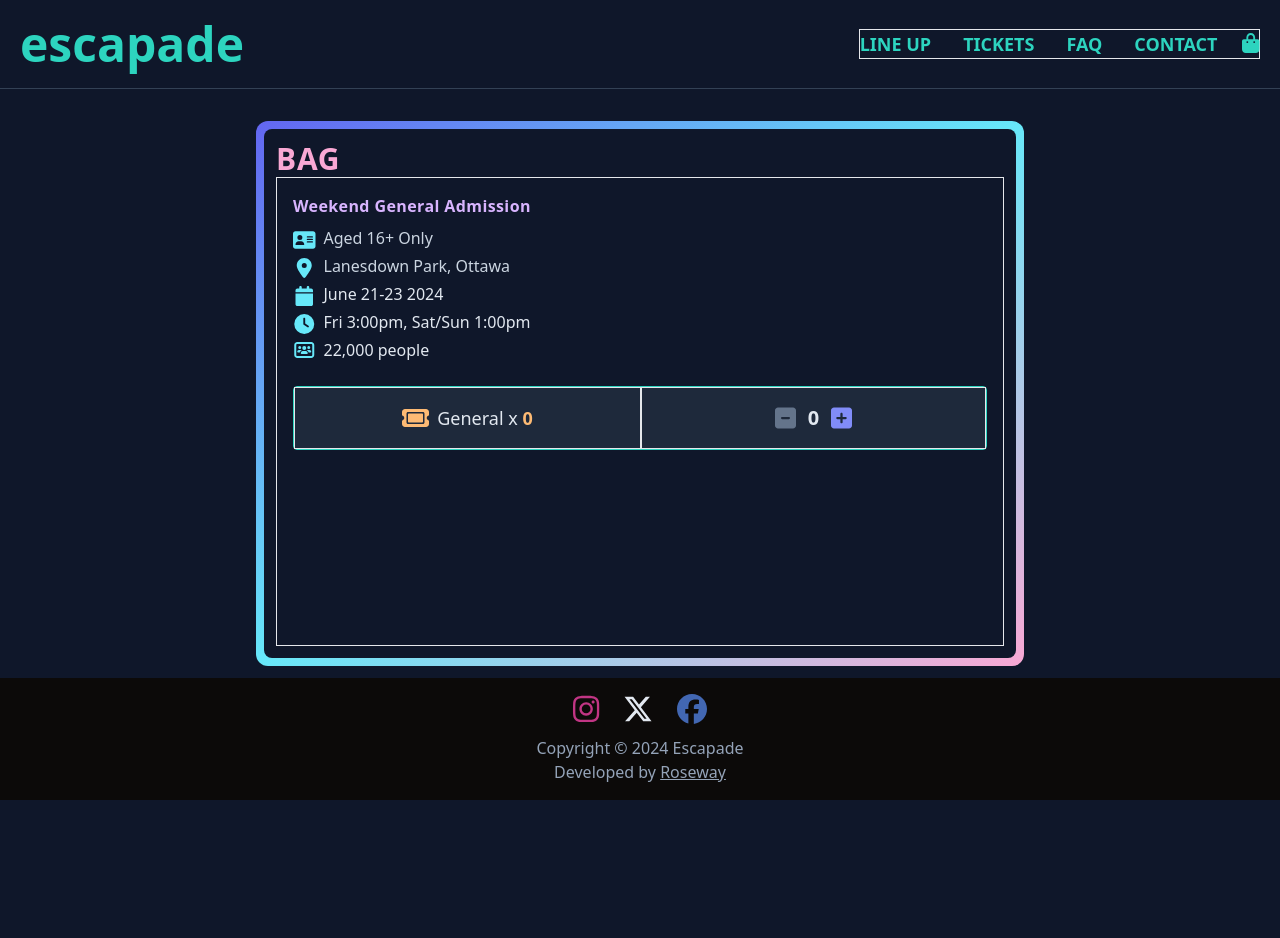
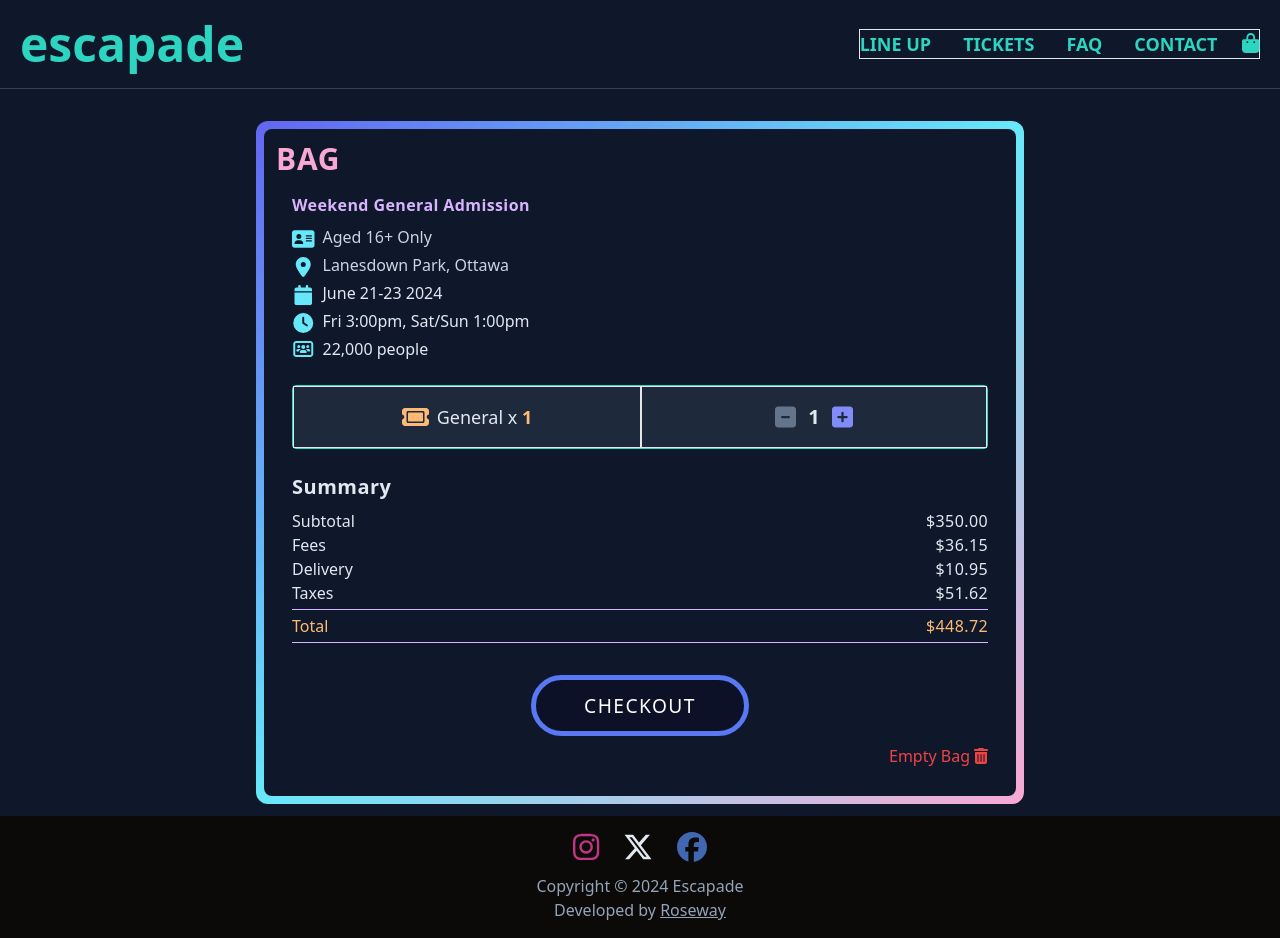
Before and after one commit to bokkle/escapade-react, a React (Vite) app: page /cart in a window 1280 px wide. Before the commit the page ends 800 px from the top, so only its background shows below. Built offline with nearby package versions, Linux system fonts and the light colour scheme; no server answers.

Commit message:
cosmetic work

```diff
--- a/src/cart/Cart.jsx
+++ b/src/cart/Cart.jsx
@@ -1,9 +1,8 @@
-import { FontAwesomeIcon } from '@fortawesome/react-fontawesome';
 import CartContent from './CartContent';
 
 function Cart() {
   return (
-    <div className="flex flex-1 justify-center">
+    <div className="flex justify-center">
       <div
         className="max-w-3xl flex-1 rounded-xl bg-gradient-to-br from-indigo-500
     via-cyan-300 to-pink-300 p-2"
--- /dev/null
+++ b/src/cart/CartButtons.jsx
@@ -0,0 +1,20 @@
+import { FontAwesomeIcon } from '@fortawesome/react-fontawesome';
+import VoltageButton from '../ui/VoltageButton';
+import { faTrashCan } from '@fortawesome/free-solid-svg-icons';
+
+function CartButtons() {
+  return (
+    <div>
+      <div className="mt-8 flex flex-col items-center">
+        <VoltageButton>Checkout</VoltageButton>
+      </div>
+      <div className="mt-2 flex justify-end">
+        <button className="capitalize text-red-500 hover:text-red-400 flex items-center gap-1">
+          empty bag <FontAwesomeIcon icon={faTrashCan} />
+        </button>
+      </div>
+    </div>
+  );
+}
+
+export default CartButtons;
--- a/src/cart/CartContent.jsx
+++ b/src/cart/CartContent.jsx
@@ -1,11 +1,33 @@
+import { useEffect, useState } from 'react';
+import CartPrice from './CartPrice';
 import CartQuantity from './CartQuantity';
 import TicketInfo from './TicketInfo';
+import CartButtons from './CartButtons';
 
 function CartContent() {
+  const [numTickets, setNumTickets] = useState(1);
+  const subtotal = numTickets * 350;
+
+  const handleInc = () => {
+    if (numTickets === 6) return;
+    setNumTickets((num) => num + 1);
+  };
+
+  const handleDec = () => {
+    if (numTickets === 1) return;
+    setNumTickets((num) => num - 1);
+  };
+
   return (
-    <div className="flex-1 border p-4">
+    <div className="flex-1 p-4">
       <TicketInfo />
-      <CartQuantity />
+      <CartQuantity
+        onHandleInc={handleInc}
+        onHandleDec={handleDec}
+        numTickets={numTickets}
+      />
+      <CartPrice numTickets={numTickets} subtotal={subtotal} />
+      <CartButtons />
     </div>
   );
 }
--- /dev/null
+++ b/src/cart/CartPrice.jsx
@@ -0,0 +1,47 @@
+function CartPrice({ subtotal }) {
+  const fees = subtotal ? 36.15 : 0;
+  const delivery = subtotal ? 10.95 : 0;
+  const taxes = (subtotal + fees + delivery) * 0.13;
+  const total = (subtotal + fees + delivery + taxes).toFixed(2);
+
+  return (
+    <div className="">
+      <h1
+        className="mb-2 text-xl font-semibold capitalize
+      tracking-wide text-slate-200"
+      >
+        summary
+      </h1>
+      <div className="flex justify-between">
+        <p className="capitalize text-slate-200">subtotal</p>
+        <span className="tracking-wide text-slate-200">
+          ${subtotal.toFixed(2)}
+        </span>
+      </div>
+      <div className="flex justify-between">
+        <p className="capitalize text-slate-200">fees</p>
+        <span className="tracking-wide text-slate-200">
+          {subtotal ? '$' + fees : '-'}
+        </span>
+      </div>
+      <div className="flex justify-between">
+        <p className="capitalize text-slate-200">delivery</p>
+        <span className="tracking-wide text-slate-200">
+          {subtotal ? '$' + delivery : '-'}
+        </span>
+      </div>
+      <div className="flex justify-between border-b border-purple-300 pb-1">
+        <p className="capitalize text-slate-200">taxes</p>
+        <span className="tracking-wide text-slate-200">
+          {subtotal ? '$' + taxes.toFixed(2) : '-'}
+        </span>
+      </div>
+      <div className="flex justify-between border-b border-purple-300 py-1">
+        <p className="capitalize text-orange-300">total</p>
+        <span className="tracking-wide text-orange-300">${total}</span>
+      </div>
+    </div>
+  );
+}
+
+export default CartPrice;
--- a/src/cart/CartQuantity.jsx
+++ b/src/cart/CartQuantity.jsx
@@ -1,4 +1,3 @@
-import { useState } from 'react';
 import { FontAwesomeIcon } from '@fortawesome/react-fontawesome';
 import {
   faSquareMinus,
@@ -6,21 +5,7 @@
   faTicket,
 } from '@fortawesome/free-solid-svg-icons';
 
-function CartQuantity() {
-  const [numTickets, setNumTickets] = useState(0);
-
-  console.log(numTickets);
-
-  const handleInc = () => {
-    if (numTickets === 6) return;
-    setNumTickets((num) => num + 1);
-  };
-
-  const handleDec = () => {
-    if (numTickets === 0) return;
-    setNumTickets((num) => num - 1);
-  };
-
+function CartQuantity({ onHandleInc, onHandleDec, numTickets }) {
   return (
     <div className="my-6 flex flex-row rounded border border-teal-400 bg-slate-800">
       <div className="flex flex-1 items-center justify-center space-x-2 border py-4">
@@ -38,15 +23,15 @@
           <FontAwesomeIcon
             icon={faSquareMinus}
             className={`cursor-pointer text-2xl
-            ${numTickets === 0 ? 'text-slate-500' : 'text-indigo-400'}`}
-            onClick={handleDec}
+            ${numTickets === 1 ? 'text-slate-500' : 'text-indigo-400'}`}
+            onClick={() => onHandleDec()}
           />
           <span className="text-xl font-bold text-slate-200">{numTickets}</span>
           <FontAwesomeIcon
             icon={faSquarePlus}
             className={`cursor-pointer text-2xl
             ${numTickets === 6 ? 'text-slate-500' : 'text-indigo-400'}`}
-            onClick={handleInc}
+            onClick={() => onHandleInc()}
           />
         </div>
       </div>
--- a/src/contact/Contact.jsx
+++ b/src/contact/Contact.jsx
@@ -42,7 +42,7 @@
     }, 2000);
   };
   return (
-    <div className="flex flex-1 items-center justify-center">
+    <div className="flex flex-1 flex-col items-center justify-center">
       <div
         className="h-[500px] min-h-[454px] w-full max-w-3xl rounded-xl bg-gradient-to-br
       from-indigo-500 via-cyan-300 to-pink-300 p-1"
@@ -51,7 +51,7 @@
           {!isLoading && !thankYou && (
             <FontAwesomeIcon
               icon={faEnvelope}
-              className="mb-5 text-5xl text-indigo-500"
+              className="mb-5 text-5xl text-pink-300"
             />
           )}
           {/* {isLoading && !thankYou ? (
--- a/src/faq/Faq.jsx
+++ b/src/faq/Faq.jsx
@@ -17,9 +17,9 @@
   };
 
   return (
-    <div className="flex flex-1 justify-center p-5">
-      <div className="flex w-full flex-col items-center justify-start gap-2.5">
-        <h1 className="text-center capitalize">frequently asked questions</h1>
+    <div className="flex flex-1 justify-center px-5">
+      <div className="flex w-full flex-col items-center justify-start gap-2.5 mb-5">
+        <h1 className="text-center uppercase text-pink-300 font-bold text-3xl">faq</h1>
 
         <FaqSelect faqSection={faqSection} onHandleSetFaq={handleSetFaq} />
 
--- a/src/home/HeroTitle.jsx
+++ b/src/home/HeroTitle.jsx
@@ -1,16 +1,16 @@
 function HeroTitle() {
   return (
-    <div className="mt-10 max-w-5xl px-4">
+    <div className="max-w-5xl px-4">
       <h1
         className="text-left text-3xl font-bold uppercase tracking-wide
-          text-purple-400 sm:text-6xl"
+          text-pink-300 sm:text-6xl"
       >
         EMF IS BACK
       </h1>
       <h3 className="text-left text-xl text-cyan-200">
         Let's dance under the stars together, as Escapade returns with
         <span className="text-orange-200"> electrifying beats</span> and
-        <span className="text-indigo-300"> epic vibes!</span>
+        <span className="text-purple-400"> epic vibes!</span>
       </h3>
     </div>
   );
--- a/src/lineup/Lineup.jsx
+++ b/src/lineup/Lineup.jsx
@@ -4,10 +4,10 @@
 function Lineup() {
   return (
     <div className="flex flex-1 flex-col items-center drop-shadow-lg">
-      <h1 className="mb-5 text-2xl uppercase tracking-wide text-cyan-300">
-        tickets on sale <span className="text-purple-400">now</span>
+      <h1 className="text-3xl font-bold uppercase tracking-wide text-pink-300">
+        line up
       </h1>
-      <VoltageButton>get tickets</VoltageButton>
+
       <div
         className="mx-auto my-8 flex max-w-2xl flex-col items-center justify-center
         uppercase text-cyan-100"
@@ -23,6 +23,12 @@
           {supportDjs.map((dj) => `• ${dj} `)}
         </p>
       </div>
+      <div className='flex flex-col items-center mb-5'>
+        <h1 className="mb-5 text-2xl uppercase tracking-wide text-cyan-300">
+          tickets on sale <span className="text-purple-400">now</span>
+        </h1>
+        <VoltageButton>get tickets</VoltageButton>
+      </div>
     </div>
   );
 }
--- a/src/tickets/Tickets.jsx
+++ b/src/tickets/Tickets.jsx
@@ -5,7 +5,7 @@
 
   return (
     <div className="flex-1">
-      <h1 className="mb-4 text-center text-3xl uppercase text-teal-300">
+      <h1 className="mb-4 text-center text-3xl uppercase text-pink-300 font-bold tracking-wide">
         Tickets
       </h1>
       <div
```
